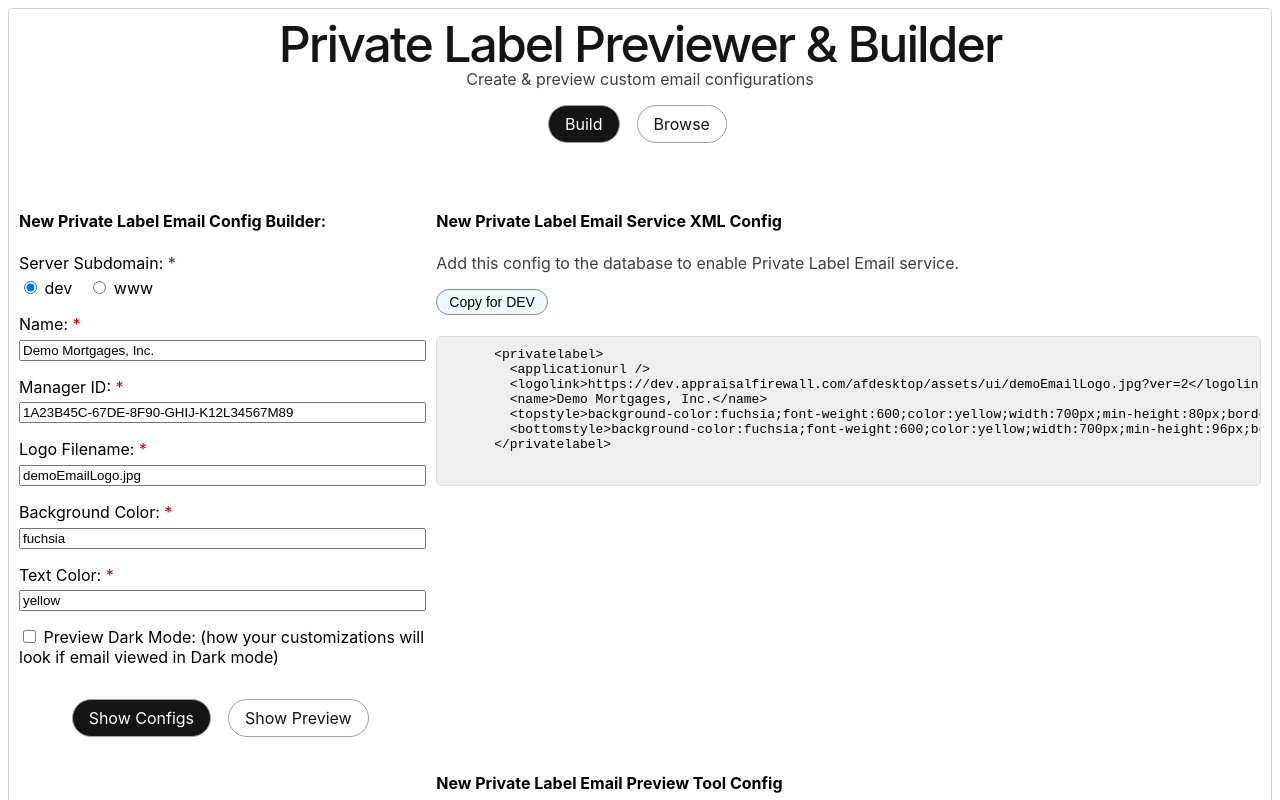
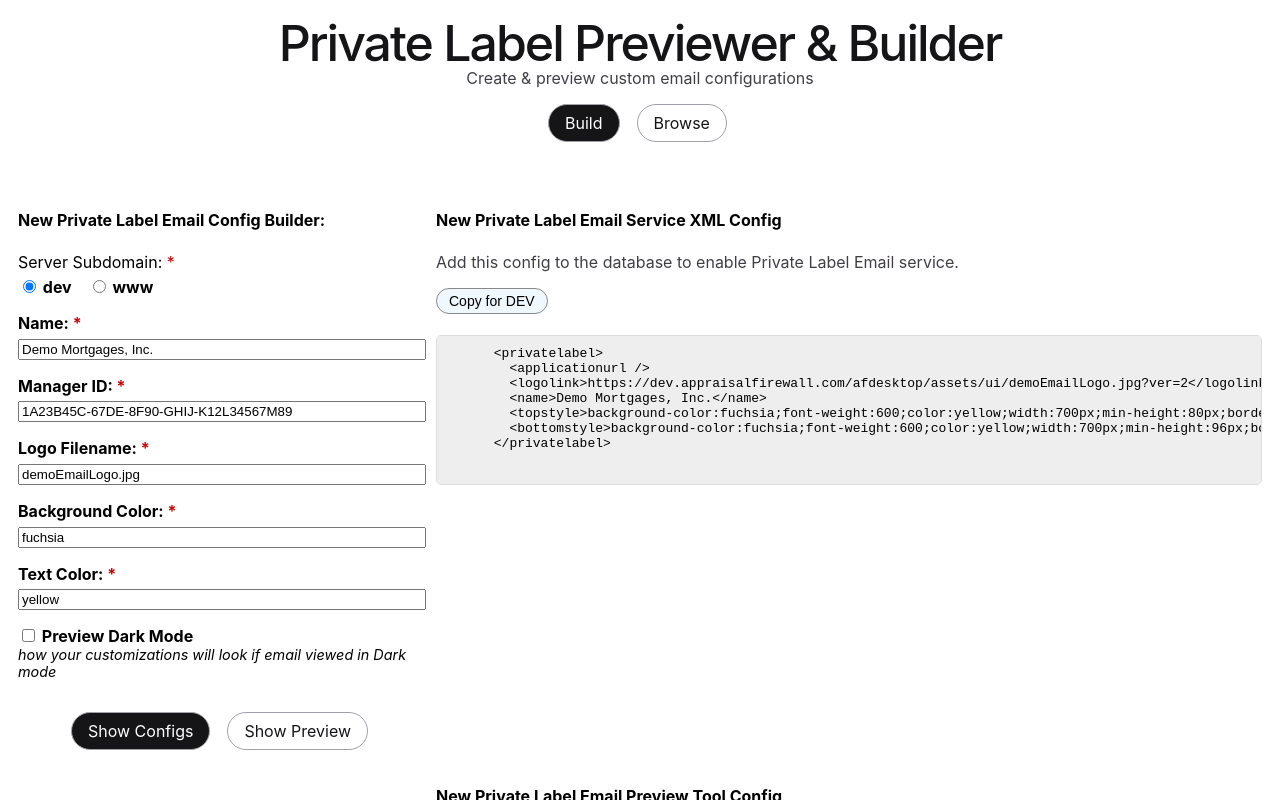
Before and after one commit to ecordero-sl/PrivateLabel, an Angular app in the folder PrivateLabelPreview/: page / in a window 1280 px wide. Shown: the top 800 px of the page. Built offline with nearby package versions, Linux system fonts and the light colour scheme.

Commit message:
minor style changes

```diff
--- a/PrivateLabelPreview/src/app/app.css
+++ b/PrivateLabelPreview/src/app/app.css
@@ -117,7 +117,6 @@
     align-items: center;
     box-sizing: inherit;
     position: relative;
-    border: 1px solid lightgray;
     border-radius: 5px;
   }
 
--- a/PrivateLabelPreview/src/app/email-preview/email-preview.css
+++ b/PrivateLabelPreview/src/app/email-preview/email-preview.css
@@ -23,7 +23,6 @@ section {
     min-width: 0;
     padding: 40px;
     margin-top: 10px;
-    outline: 1px dotted #ddd;
     box-sizing: border-box;
 }
 
--- a/PrivateLabelPreview/src/app/form-config-builder/form-config-builder.css
+++ b/PrivateLabelPreview/src/app/form-config-builder/form-config-builder.css
@@ -20,6 +20,7 @@
 
 .formContainer form label {
   display: block;
+  font-weight: 700;
 }
 
 .requiredField::after {
@@ -51,3 +52,8 @@
 .themeToggleRow {
   width: 100%;
 }
+
+.themeToggleRow p {
+  font-size: 0.9em;
+  font-style: italic;
+}
--- a/PrivateLabelPreview/src/app/form-config-builder/form-config-builder.html
+++ b/PrivateLabelPreview/src/app/form-config-builder/form-config-builder.html
@@ -103,8 +103,9 @@
           [value]="isDarkMode()"
           (click)="onThemeChange($any($event))"
         />
-        Preview Dark Mode: (how your customizations will look if email viewed in Dark mode)
+        Preview Dark Mode
       </label>
+      <p>how your customizations will look if email viewed in Dark mode</p>
     </div>
   </form>
 </div>
```
